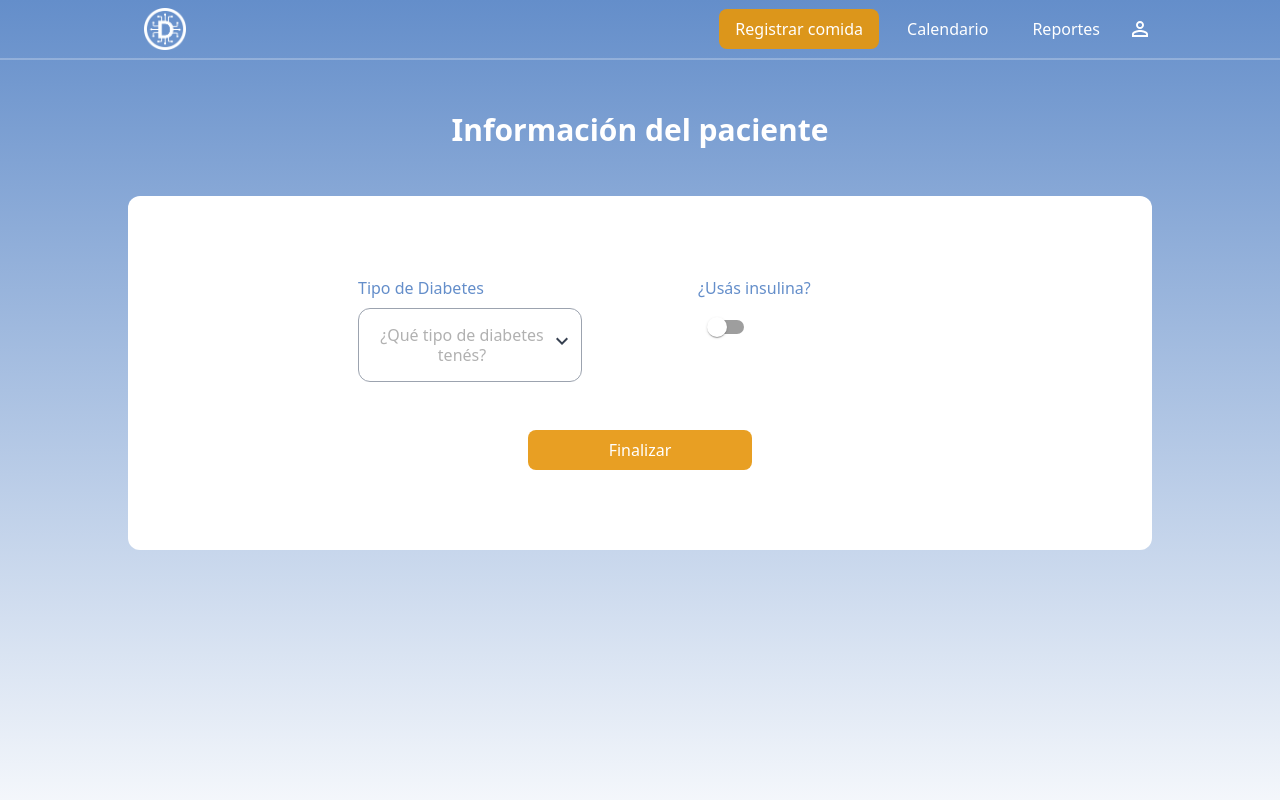
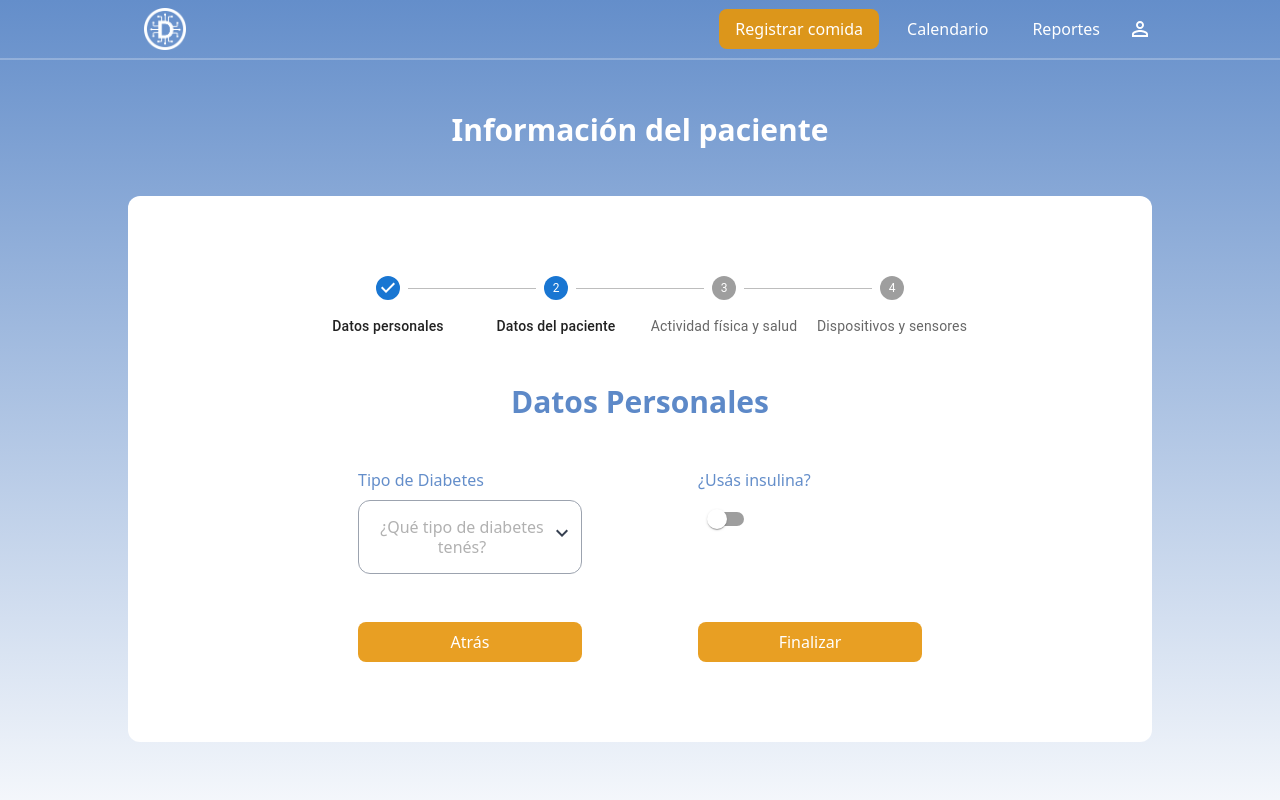
Before and after one commit to NuriaROrquin/diabetia, a Next.js app in the folder frontend/: page /initialForm/step-2 in a window 1280 px wide. Shown: the top 800 px of the page. Built offline with nearby package versions, Linux system fonts and the light colour scheme.

Commit message:
arreglos en el initial form

```diff
--- a/frontend/pages/initialForm/index.js
+++ b/frontend/pages/initialForm/index.js
@@ -12,14 +12,17 @@ const InitialForm = () => {
     return(
         <Section className="pt-12">
             <div className="container items-center flex w-full justify-center flex-col">
-                <TitleSection className="text-white">Bienvenido a DiabetIA!</TitleSection>
+                <TitleSection className="text-white">¡Bienvenido a DiabetIA!</TitleSection>
+                <div className="bg-white rounded-xl w-full flex flex-wrap text-gray-primary py-20 px-44 my-12 justify-around gap-x-2 gap-y-12">
 
-                <p className="text-gray-primary">Por única vez, vamos a solicitarte algunos datos para poder ser más
-                    precisos con la información que te vamos a brindar</p>
+                    <p className="text-gray-primary">Por única vez, vamos a solicitarte algunos datos para poder ser más
+                        precisos con la información que te vamos a brindar</p>
+                    <OrangeLink href="/initialForm/step-1" label="¡Estoy listo!" width="w-1/10"/>
 
+                </div>
             </div>
         </Section>
-    )
+)
 }
 
 export default InitialForm;
--- a/frontend/pages/initialForm/step-2/index.js
+++ b/frontend/pages/initialForm/step-2/index.js
@@ -10,6 +10,7 @@ import dayjs from "dayjs";
 import {ButtonOrange} from "../../../components/button";
 import {CustomDatePicker, CustomTimePicker} from "../../../components/pickers";
 import {useCookies} from "react-cookie";
+import {Step, StepLabel, Stepper} from "@mui/material";
 
 const InitialFormStep2 = () => {
     const [isOpenTipoDiabetes, setIsOpenTipoDiabetes] = useState(false);
@@ -39,15 +40,23 @@ const InitialFormStep2 = () => {
         setIsOpenFrecuenciaInsulina(false);
     };
 
+    const steps = [
+        'Datos personales',
+        'Datos del paciente',
+        'Actividad física y salud',
+        'Dispositivos y sensores',
+    ];
+
 
     const handleSubmit = () => {
         const tipoDiabetes = selectedOptionTipoDiabetes;
         const usaInsulina = insuline;
         const tipoInsulina = selectedOptionTipoInsulina;
+        const FrecuenciaInsulina = selectedOptionFrecuenciaInsulina;
         const quiereReminder = reminder;
         const dateFormatted = date ? date.format('DD-MM-YYYY') : null;
 
-        console.log("Datos del formulario:", tipoDiabetes, usaInsulina, tipoInsulina, FrecuenciaInsulina, weight, email, phone);
+        console.log("Datos del formulario:", tipoDiabetes, usaInsulina, tipoInsulina, FrecuenciaInsulina, quiereReminder, dateFormatted);
         setCookie("informationCompleted", true, {path: "/", expires: new Date(Date.now() + 1000 * 60 * 60 * 24 * 30)});
         window.location.href = '/';
     }
@@ -59,15 +68,38 @@ const InitialFormStep2 = () => {
 
 
                 {/* FORMULARIO */}
-                <div className="bg-white rounded-xl w-full flex flex-wrap text-gray-primary py-20 px-44 my-12 justify-around gap-x-2 gap-y-12">
+                <div
+                    className="bg-white rounded-xl w-full flex flex-wrap text-gray-primary py-20 px-44 my-12 justify-around gap-x-2 gap-y-12">
+                    <div className="flex flex-col w-full gap-12">
+                        <Stepper activeStep={1} alternativeLabel>
+                            {steps.map((label) => (
+                                <Step key={label}>
+                                    <StepLabel>{label}</StepLabel>
+                                </Step>
+                            ))}
+                        </Stepper>
+                        <TitleSection className="w-full !text-blue-secondary">Datos Personales</TitleSection>
 
-                    <Select label="Tipo de Diabetes" placeholder="¿Qué tipo de diabetes tenés?" options={TYPE_DIABETES} selectedOption={selectedOptionTipoDiabetes} handleOptionClick={handleOptionClickTipoDiabetes} setIsOpen={setIsOpenTipoDiabetes} isOpen={isOpenTipoDiabetes} width="w-1/3"/>
-                    <CustomSwitch label="¿Usás insulina?" id="insulin" onChange={() => setInsuline(!insuline)} width="w-1/3"/>
+                    </div>
+                    <Select label="Tipo de Diabetes" placeholder="¿Qué tipo de diabetes tenés?" options={TYPE_DIABETES}
+                            selectedOption={selectedOptionTipoDiabetes}
+                            handleOptionClick={handleOptionClickTipoDiabetes} setIsOpen={setIsOpenTipoDiabetes}
+                            isOpen={isOpenTipoDiabetes} width="w-1/3"/>
+                    <CustomSwitch label="¿Usás insulina?" id="insulin" onChange={() => setInsuline(!insuline)}
+                                  width="w-1/3"/>
                     {insuline && (
                         <>
-                        <Select label="Tipo de Insulina" placeholder="Indicá tipo de insulina" options={TYPE_INSULIN} selectedOption={selectedOptionTipoInsulina} handleOptionClick={handleOptionClickTipoInsulina} setIsOpen={setIsOpenTipoInsulina} isOpen={isOpenTipoInsulina} width="w-1/3"/>
-                        <Select label="Frecuencia de inyecciones" placeholder="Indicá tipo de insulina" options={INSULIN_FREQUENCY} selectedOption={selectedOptionFrecuenciaInsulina} handleOptionClick={handleOptionClickFrecuenciaInsulina} setIsOpen={setIsOpenFrecuenciaInsulina} isOpen={isOpenFrecuenciaInsulina} width="w-1/3"/>
-                        <CustomSwitch label="¿Querés un recordatorio de aplicación?" id="reminder" onChange={() => setReminder(!reminder)} width="w-1/3"/>
+                            <Select label="Tipo de Insulina" placeholder="Indicá tipo de insulina"
+                                    options={TYPE_INSULIN} selectedOption={selectedOptionTipoInsulina}
+                                    handleOptionClick={handleOptionClickTipoInsulina} setIsOpen={setIsOpenTipoInsulina}
+                                    isOpen={isOpenTipoInsulina} width="w-1/3"/>
+                            <Select label="Frecuencia de inyecciones" placeholder="Indicá tipo de insulina"
+                                    options={INSULIN_FREQUENCY} selectedOption={selectedOptionFrecuenciaInsulina}
+                                    handleOptionClick={handleOptionClickFrecuenciaInsulina}
+                                    setIsOpen={setIsOpenFrecuenciaInsulina} isOpen={isOpenFrecuenciaInsulina}
+                                    width="w-1/3"/>
+                            <CustomSwitch label="¿Querés un recordatorio de aplicación?" id="reminder"
+                                          onChange={() => setReminder(!reminder)} width="w-1/3"/>
                             <CustomTimePicker
                                 label="Hora del recordatorio"
                                 value={Hour}
@@ -77,7 +109,8 @@ const InitialFormStep2 = () => {
                                 className={reminder ? '' : 'hidden'}
                             />
                         </>
-                        )}
+                    )}
+                    <OrangeLink href="/initialForm/step-1" label="Atrás" width="w-1/3"/>
                     <ButtonOrange onClick={handleSubmit} label="Finalizar" width="w-1/3"/>
                 </div>
             </div>
```
